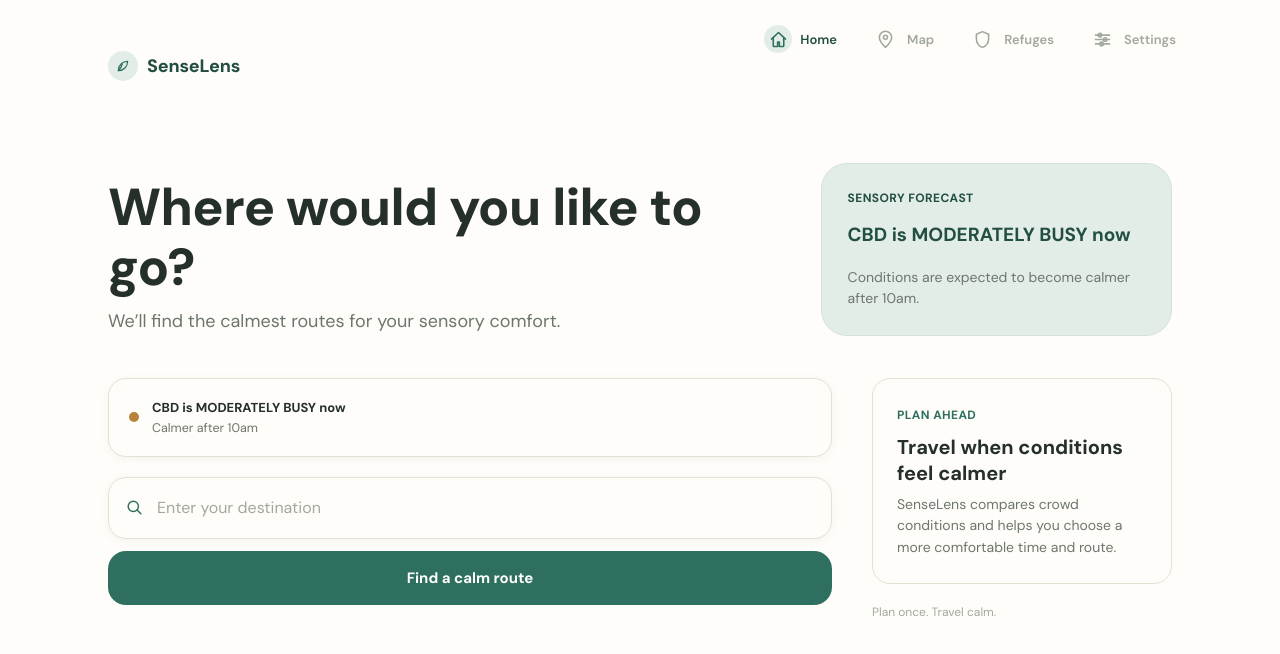
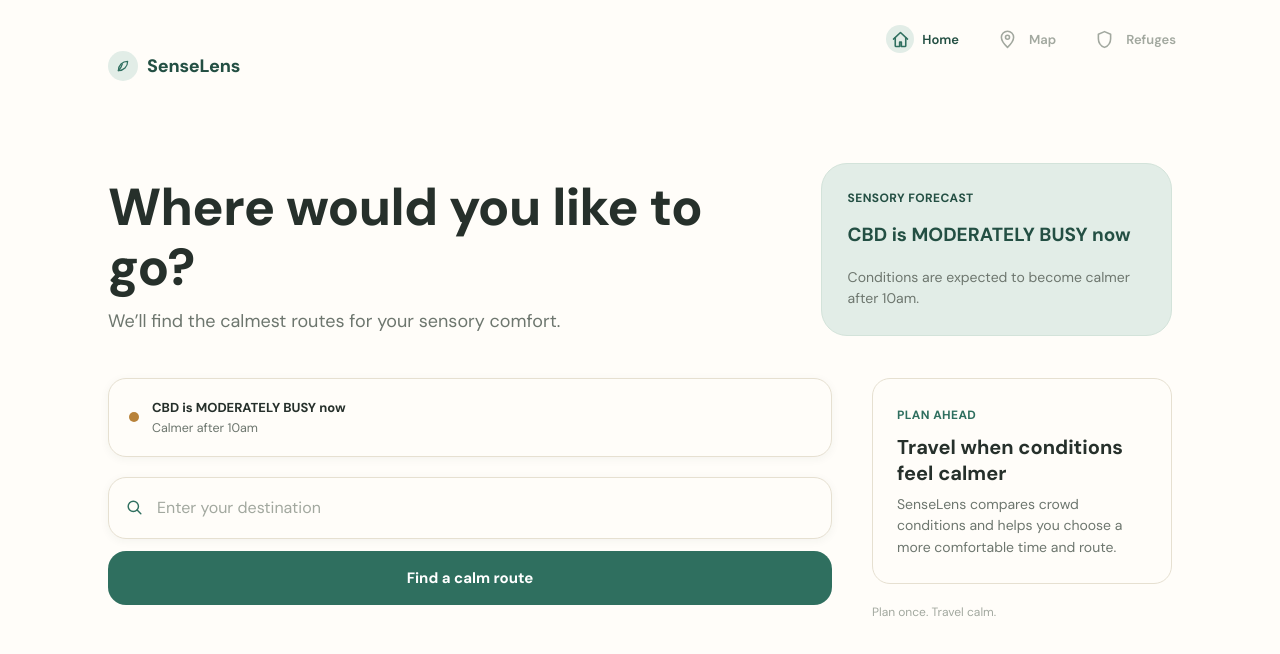
Before and after one commit to yangunro/Senselens-frontend-own, a Vue app in the folder senselens-frontend/: page / in a window 1280 px wide. Shown: the top 654 px of the page. Built offline with nearby package versions, Linux system fonts and the light colour scheme; no server answers.

Commit message:
Hide the setting page

```diff
--- a/senselens-frontend/src/components/BottomNav.vue
+++ b/senselens-frontend/src/components/BottomNav.vue
@@ -1,11 +1,13 @@
 <script setup>
 import Icon from "./Icon.vue";
 
+// Settings is intentionally not linked here — crowd threshold now uses a
+// sensible default instead of a user-facing slider, so there's nothing on
+// that page a user needs to reach. Route/page are still there, just hidden.
 const navItems = [
   { to: "/", label: "Home", icon: "home" },
   { to: "/map", label: "Map", icon: "map" },
   { to: "/refuges", label: "Refuges", icon: "refuge" },
-  { to: "/settings", label: "Settings", icon: "settings" },
 ];
 </script>
 
@@ -36,7 +38,7 @@ const navItems = [
   z-index: 10;
 
   display: grid;
-  grid-template-columns: repeat(4, 1fr);
+  grid-template-columns: repeat(3, 1fr);
 
   height: 80px;
   padding: 10px 14px 14px;
```
